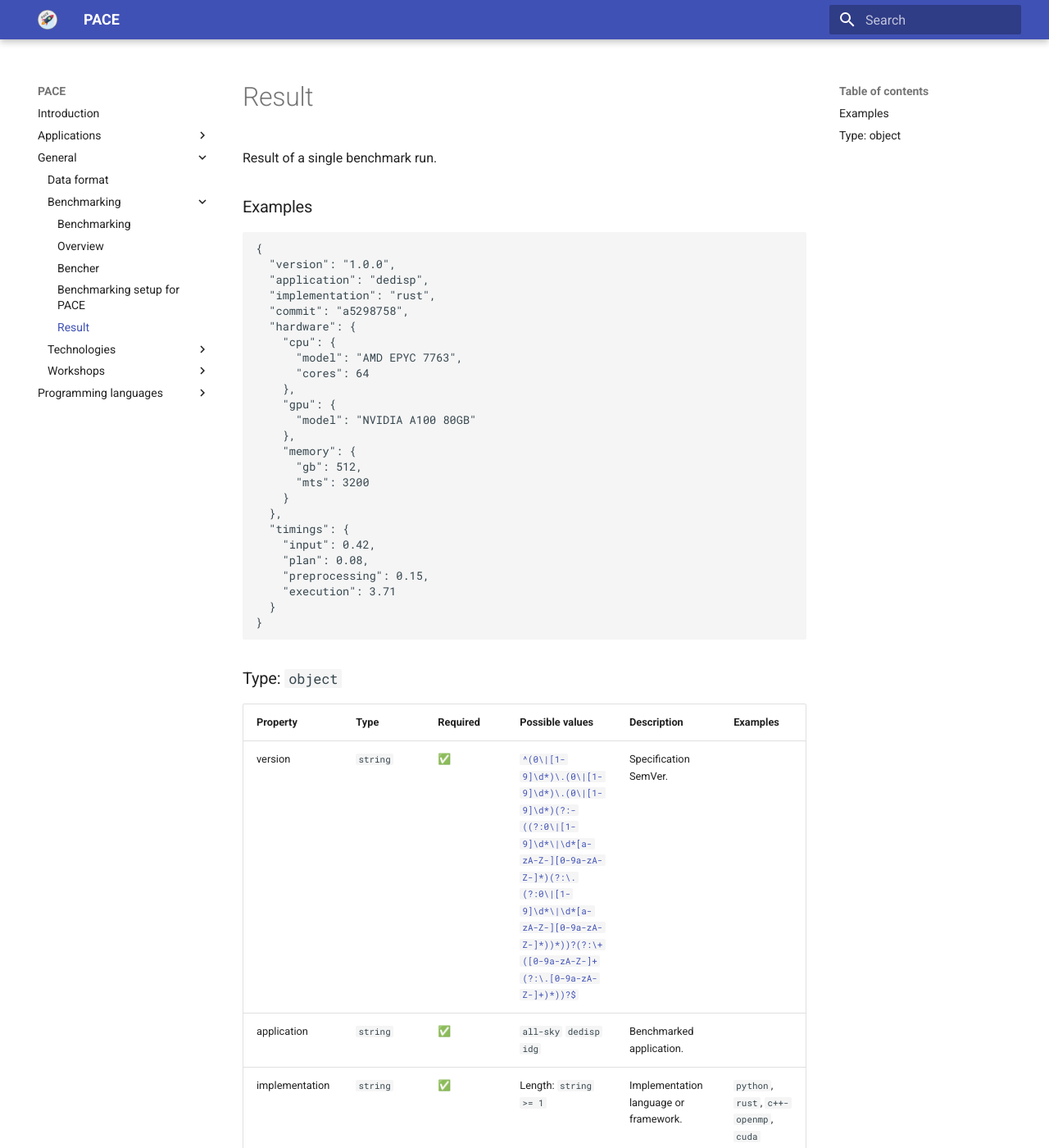
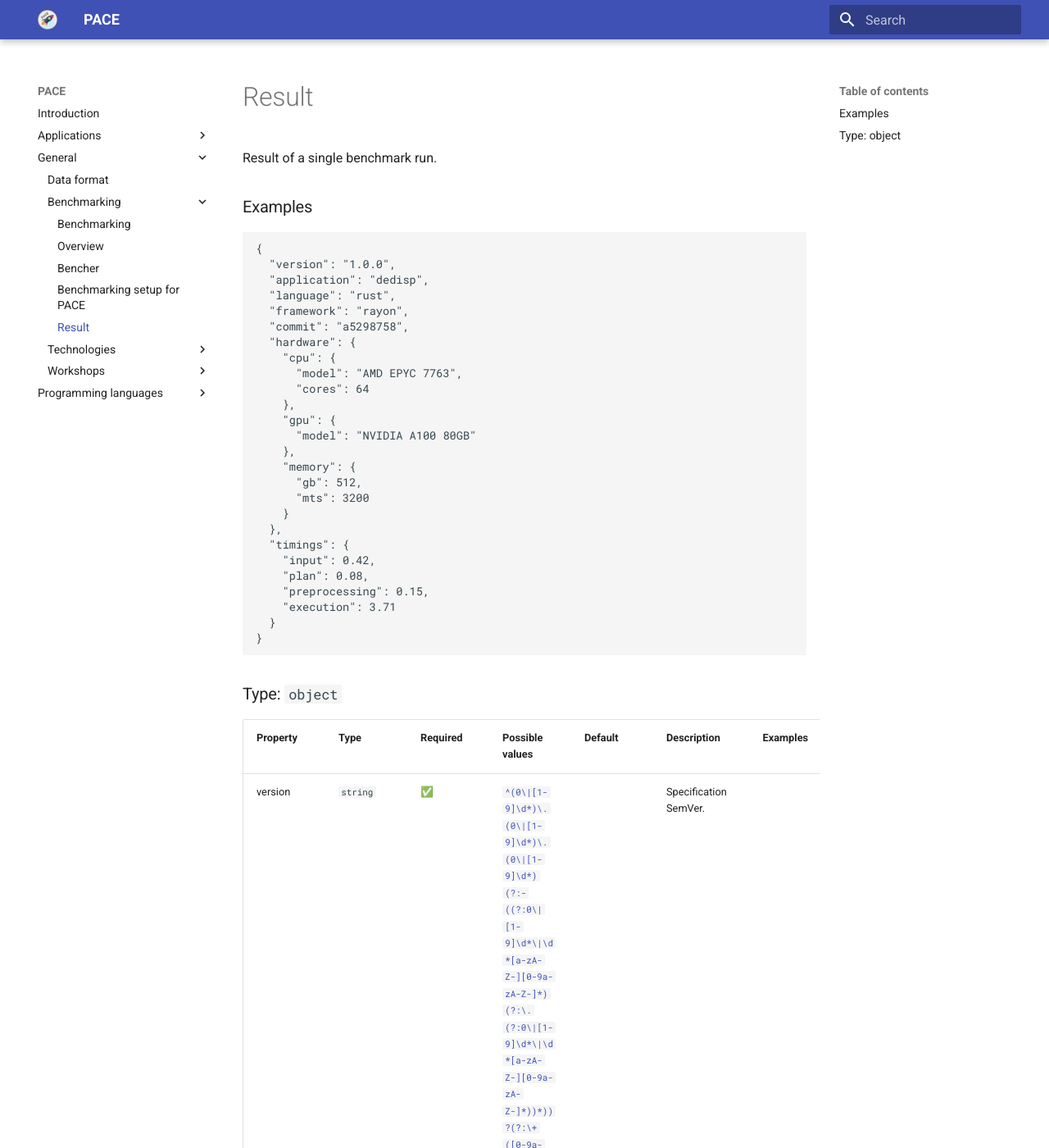
Before and after one commit to astron-rd/PACE, an MkDocs documentation site: the page built from docs/general/benchmarking/4-specification.md, in a window 1280 px wide and 1400 px high. Shown: the whole window at 82% size. Built offline with MkDocs 1.6.1 and Material for MkDocs 9.7.7, drawn with Linux system fonts in a browser that asks for light colours; nearby versions of some CDN libraries; some of the changed text lies outside the part shown.

Commit message:
bench: split implementation into language and framework

````diff
--- a/docs/general/benchmarking/4-specification.md
+++ b/docs/general/benchmarking/4-specification.md
@@ -8,7 +8,8 @@ Result of a single benchmark run.
 {
   "version": "1.0.0",
   "application": "dedisp",
-  "implementation": "rust",
+  "language": "rust",
+  "framework": "rayon",
   "commit": "a5298758",
   "hardware": {
     "cpu": {
@@ -34,14 +35,15 @@ Result of a single benchmark run.
 
 ### Type: `object`
 
-| Property | Type | Required | Possible values | Description | Examples |
-| -------- | ---- | -------- | --------------- | ----------- | -------- |
-| version | `string` | ✅ | [`^(0\|[1-9]\d*)\.(0\|[1-9]\d*)\.(0\|[1-9]\d*)(?:-((?:0\|[1-9]\d*\|\d*[a-zA-Z-][0-9a-zA-Z-]*)(?:\.(?:0\|[1-9]\d*\|\d*[a-zA-Z-][0-9a-zA-Z-]*))*))?(?:\+([0-9a-zA-Z-]+(?:\.[0-9a-zA-Z-]+)*))?$`](https://regex101.com/?regex=%5E%280%7C%5B1-9%5D%5Cd%2A%29%5C.%280%7C%5B1-9%5D%5Cd%2A%29%5C.%280%7C%5B1-9%5D%5Cd%2A%29%28%3F%3A-%28%28%3F%3A0%7C%5B1-9%5D%5Cd%2A%7C%5Cd%2A%5Ba-zA-Z-%5D%5B0-9a-zA-Z-%5D%2A%29%28%3F%3A%5C.%28%3F%3A0%7C%5B1-9%5D%5Cd%2A%7C%5Cd%2A%5Ba-zA-Z-%5D%5B0-9a-zA-Z-%5D%2A%29%29%2A%29%29%3F%28%3F%3A%5C%2B%28%5B0-9a-zA-Z-%5D%2B%28%3F%3A%5C.%5B0-9a-zA-Z-%5D%2B%29%2A%29%29%3F%24) | Specification SemVer. |  |
-| application | `string` | ✅ | `all-sky` `dedisp` `idg` | Benchmarked application. |  |
-| implementation | `string` | ✅ | Length: `string >= 1` | Implementation language or framework. | ```python```, ```rust```, ```c++-openmp```, ```cuda``` |
-| commit | `string` | ✅ | [`^[0-9a-f]{8}$`](https://regex101.com/?regex=%5E%5B0-9a-f%5D%7B8%7D%24) | Git commit hash. |  |
-| hardware | `object` | ✅ | [Hardware](#hardware) | Hardware configuration. |  |
-| timings | `object` | ✅ | object | Measurements in seconds per benchmark phase. |  |
+| Property | Type | Required | Possible values | Default | Description | Examples |
+| -------- | ---- | -------- | --------------- | ------- | ----------- | -------- |
+| version | `string` | ✅ | [`^(0\|[1-9]\d*)\.(0\|[1-9]\d*)\.(0\|[1-9]\d*)(?:-((?:0\|[1-9]\d*\|\d*[a-zA-Z-][0-9a-zA-Z-]*)(?:\.(?:0\|[1-9]\d*\|\d*[a-zA-Z-][0-9a-zA-Z-]*))*))?(?:\+([0-9a-zA-Z-]+(?:\.[0-9a-zA-Z-]+)*))?$`](https://regex101.com/?regex=%5E%280%7C%5B1-9%5D%5Cd%2A%29%5C.%280%7C%5B1-9%5D%5Cd%2A%29%5C.%280%7C%5B1-9%5D%5Cd%2A%29%28%3F%3A-%28%28%3F%3A0%7C%5B1-9%5D%5Cd%2A%7C%5Cd%2A%5Ba-zA-Z-%5D%5B0-9a-zA-Z-%5D%2A%29%28%3F%3A%5C.%28%3F%3A0%7C%5B1-9%5D%5Cd%2A%7C%5Cd%2A%5Ba-zA-Z-%5D%5B0-9a-zA-Z-%5D%2A%29%29%2A%29%29%3F%28%3F%3A%5C%2B%28%5B0-9a-zA-Z-%5D%2B%28%3F%3A%5C.%5B0-9a-zA-Z-%5D%2B%29%2A%29%29%3F%24) |  | Specification SemVer. |  |
+| application | `string` | ✅ | `all-sky` `dedisp` `idg` |  | Benchmarked application. |  |
+| language | `string` | ✅ | `cpp` `julia` `python` `rust` |  | Programming language. |  |
+| commit | `string` | ✅ | [`^[0-9a-f]{8}$`](https://regex101.com/?regex=%5E%5B0-9a-f%5D%7B8%7D%24) |  | Git commit hash. |  |
+| hardware | `object` | ✅ | [Hardware](#hardware) |  | Hardware configuration. |  |
+| timings | `object` | ✅ | object |  | Measurements in seconds per benchmark phase. |  |
+| framework | `string` or `null` |  | Length: `string >= 1` | `null` | Acceleration framework. | ```openmp```, ```cuda```, ```rayon```, ```numba``` |
 
 
 ---
````
Also changed, not shown: 1 other file.
